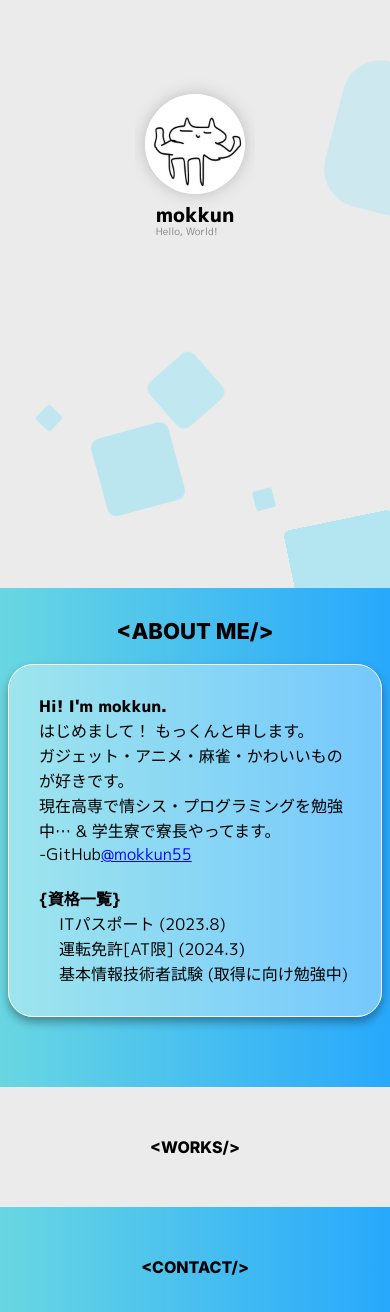
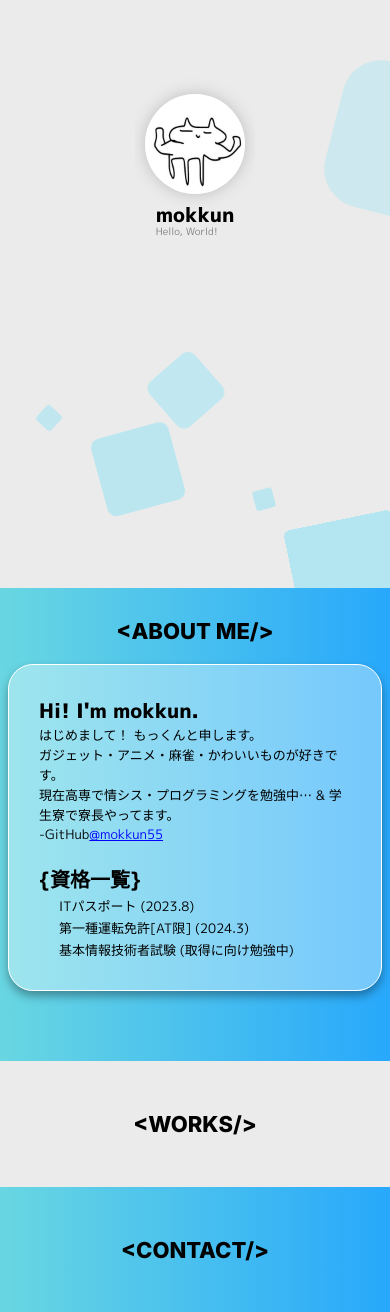
Before and after one commit to mokkun55/Portfolio, a React (Create React App) app: page / in a window 390 px wide. Shown: the part 256-1568 px from the top of the page. Built offline with nearby package versions, Linux system fonts and the light colour scheme; the HTML template or start-up script is replaced by a standard one.

Commit message:
サイズ    変更

```diff
--- a/src/App.scss
+++ b/src/App.scss
@@ -64,7 +64,7 @@
     text-decoration: underline;
   }
 
-  .aboutMe {
+  .title {
     font-family: "Inter";
     font-weight: 800;
     font-style: normal;
@@ -131,8 +131,8 @@
 
 // ---レスポンシブデザイン---
 @media screen and (max-width: 800px) {
-  * {
-    font-size: 100%;
+  .title {
+    font-size: 22px;
   }
   .hero {
     padding-left: 0;
@@ -161,13 +161,16 @@
   }
 
   .about {
-    .aboutMe {
-      font-size: 22px; // TODO ほかのやつもかえる
+    .title {
       margin-top: -20px;
     }
 
     .profile {
-      .skill {
+      h1 {
+        font-size: 20px;
+      }
+      p {
+        font-size: 13px;
       }
     }
   }
--- a/src/components/About.jsx
+++ b/src/components/About.jsx
@@ -1,7 +1,7 @@
 function About() {
   return (
     <div className="about">
-      <h1 className="aboutMe">&lt;ABOUT ME/&gt;</h1>
+      <h1 className="title">&lt;ABOUT ME/&gt;</h1>
       <div className="profile">
         <h1>Hi! I'm mokkun.</h1>
         <div className="main-prof">
@@ -26,13 +26,19 @@ function About() {
         </div>
 
         <div className="skill">
-          <h2>
+          <h1>
             {"{"}資格一覧{"}"}
-          </h2>
+          </h1>
           <ul>
-            <li>ITパスポート (2023.8)</li>
-            <li>運転免許[AT限] (2024.3)</li>
-            <li>基本情報技術者試験 (取得に向け勉強中)</li>
+            <li>
+              <p>ITパスポート (2023.8)</p>
+            </li>
+            <li>
+              <p>第一種運転免許[AT限] (2024.3)</p>
+            </li>
+            <li>
+              <p>基本情報技術者試験 (取得に向け勉強中)</p>
+            </li>
           </ul>
         </div>
       </div>
```
